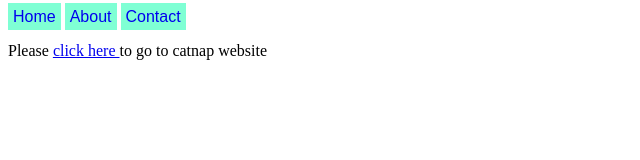
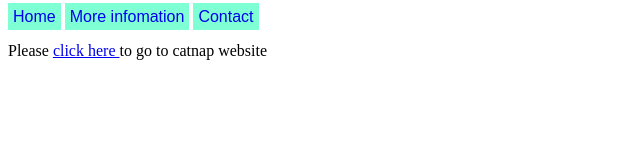
Before and after one commit to khabo-nina/my-first-draft-, a plain HTML site: page links.html in a window 1280 px wide. Shown: the whole page, without its empty margins (0-640 px from the left). Drawn offline with Linux system fonts and the light colour scheme.

Commit message:
Update links.html

```diff
--- a/links.html
+++ b/links.html
@@ -6,7 +6,7 @@
     <body>
         <div id="menu-bar">
             <a href="index.html">Home</a>
-            <a href="#">About</a>
+            <a href="#">More infomation</a>
             <a href="#">Contact</a>
         </div>
         <p>Please <a href="index.html">click here </a>to go to catnap website</p>
```
